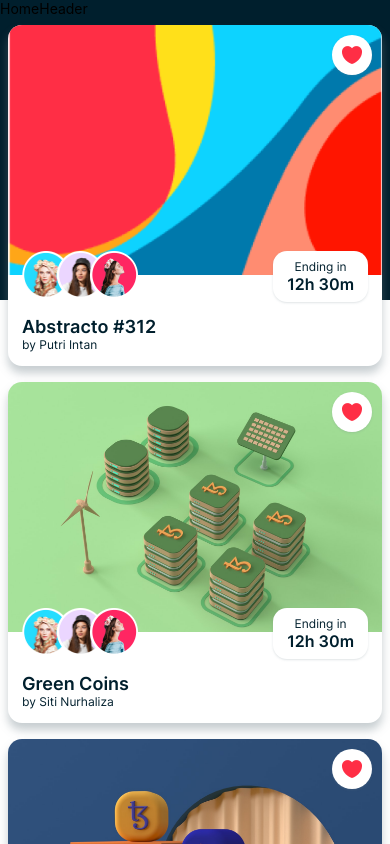
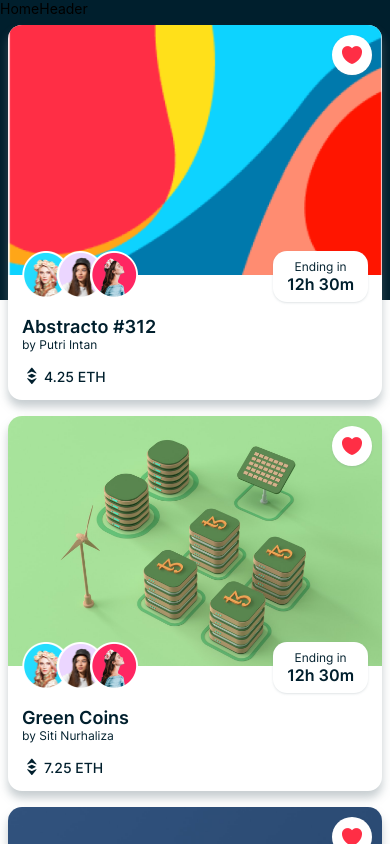
Before and after one commit to fidellim/React-Native-UI-UX-NFT-Marketplace, a React Native app: screen /Home in a window 390 px wide. Shown: the top 844 px of the page. Built offline with nearby package versions, Linux system fonts and the light colour scheme.

Commit message:
add eth price

```diff
--- a/components/NFTCard.js
+++ b/components/NFTCard.js
@@ -3,7 +3,7 @@
 
 import { COLORS, SIZES, SHADOWS, assets } from '../constants'
 import { CircleButton } from './Button'
-import { SubInfo, NFTTitle } from './SubInfo'
+import { SubInfo, NFTTitle, EthPrice } from './SubInfo'
 
 const NFTCard = ({ data }) => {
   return (
@@ -45,6 +45,17 @@
           titleSize={SIZES.large}
           subTitleSize={SIZES.small}
         />
+
+        <View
+          style={{
+            marginTop: SIZES.font,
+            flexDirection: 'row',
+            justifyContent: 'space-between',
+            alignItems: 'center',
+          }}
+        >
+          <EthPrice price={data.price} />
+        </View>
       </View>
     </View>
   )
--- a/components/SubInfo.js
+++ b/components/SubInfo.js
@@ -1,5 +1,26 @@
 import { View, Image, Text } from 'react-native'
 import { SIZES, FONTS, COLORS, SHADOWS, assets } from '../constants'
+
+export const EthPrice = ({ price }) => {
+  return (
+    <View style={{ flexDirection: 'row', alignItems: 'center' }}>
+      <Image
+        source={assets.eth}
+        resizeMode="contain"
+        style={{ width: 20, height: 20, marginRight: 2 }}
+      />
+      <Text
+        style={{
+          fontFamily: FONTS.medium,
+          fontSize: SIZES.font,
+          color: COLORS.primary,
+        }}
+      >
+        {`${price} ETH`}
+      </Text>
+    </View>
+  )
+}
 
 export const NFTTitle = ({ title, subTitle, titleSize, subTitleSize }) => {
   return (
```
